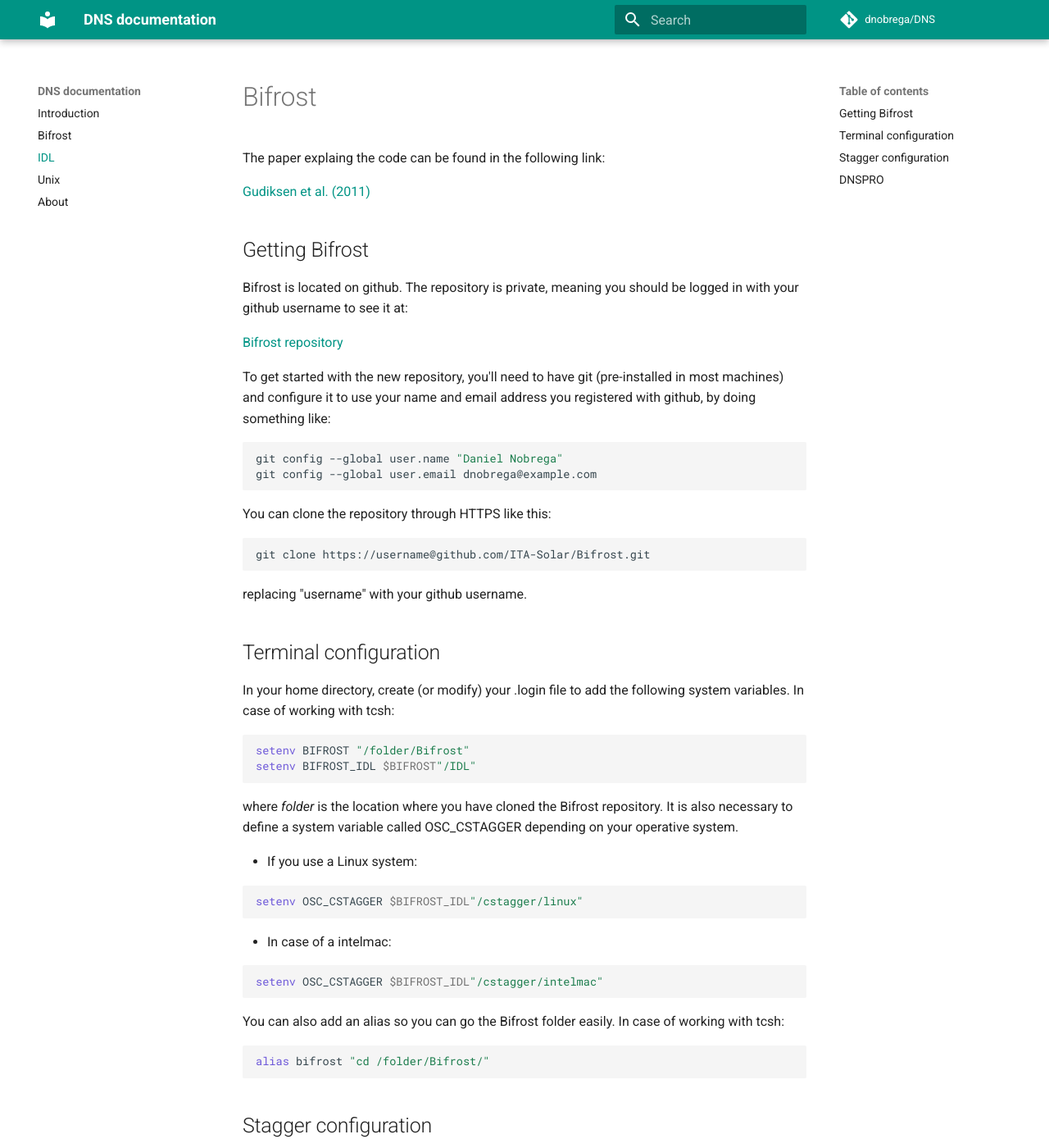
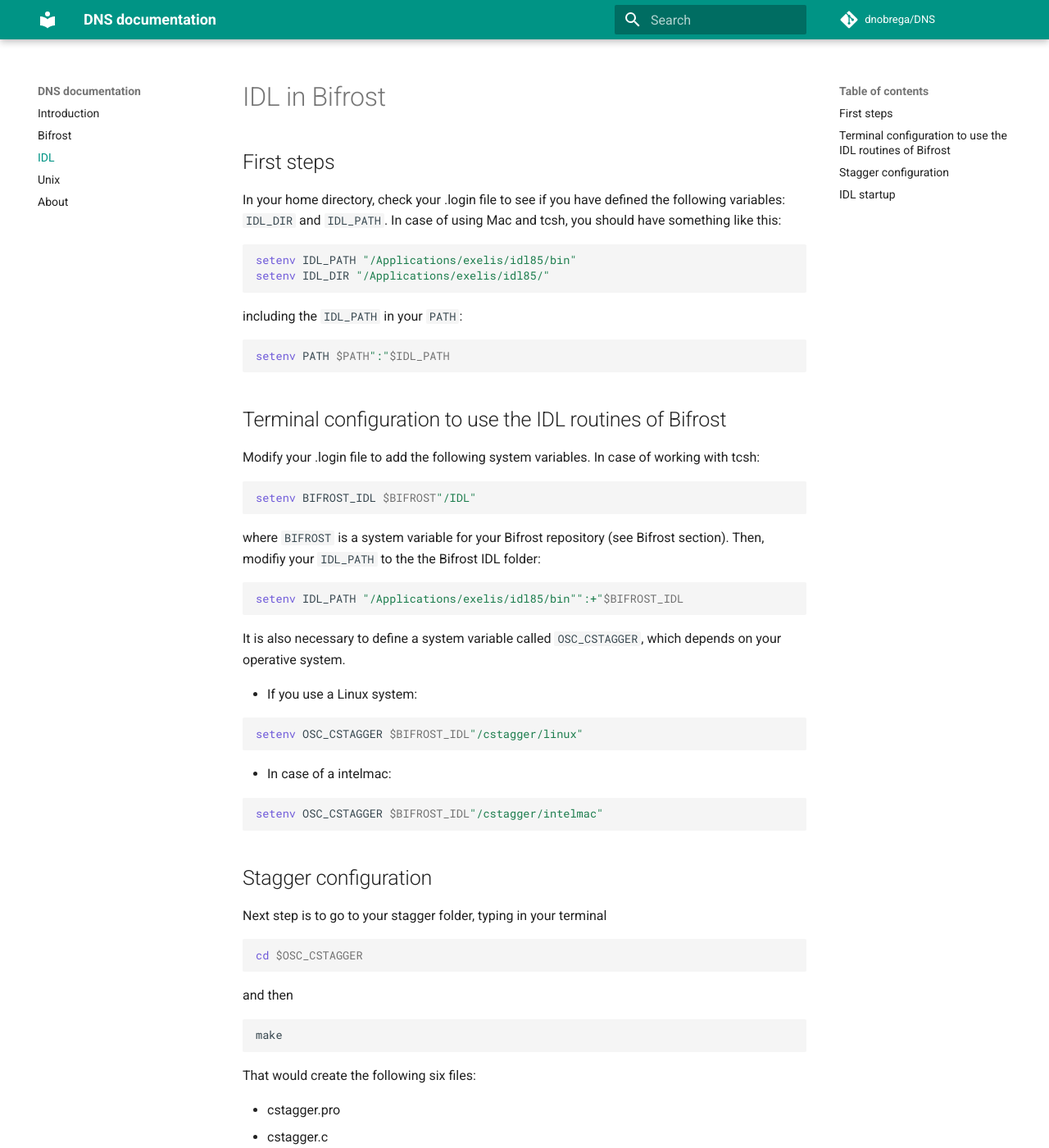
Before and after one commit to dnobrega/DNS, an MkDocs documentation site: the page built from docs/idl.md, in a window 1280 px wide and 1400 px high. Shown: the whole window at 82% size. Built offline with MkDocs 1.6.1 and Material for MkDocs 9.7.7, drawn with Linux system fonts in a browser that asks for light colours; comment, search, counter and statistics services are not loaded; some of the changed text lies outside the part shown.

Commit message:
Update idl.md

````diff
--- a/docs/idl.md
+++ b/docs/idl.md
@@ -1,45 +1,39 @@
-# Bifrost
+# IDL in Bifrost
 
-The paper explaing the code can be found in the following link:
+## First steps
 
-[Gudiksen et al. (2011)](https://www.aanda.org/articles/aa/pdf/2011/07/aa16520-11.pdf)
+In your home directory, check your .login file to see if you have defined the
+following variables: ```IDL_DIR``` and  ```IDL_PATH```.
+In case of using Mac and tcsh, you should have something like this:
 
-## Getting Bifrost
-
-Bifrost is located on github. The repository is private, meaning you
-should be logged in with your github username to see it at:
-
-[Bifrost repository](https://github.com/ITA-Solar/Bifrost)
-
-To get started with the new repository, you'll need to have git
-(pre-installed in most machines) and configure it to use your name and
-email address you registered with github, by doing something like:
-
-``` tcsh
-git config --global user.name "Daniel Nobrega"
-git config --global user.email dnobrega@example.com
+``` csh
+setenv IDL_PATH "/Applications/exelis/idl85/bin"
+setenv IDL_DIR "/Applications/exelis/idl85/"
 ```
 
-You can clone the repository through HTTPS like this:
+including the ```IDL_PATH``` in your ```PATH```:
 
-```tcsh
-git clone https://username@github.com/ITA-Solar/Bifrost.git
+``` csh
+setenv PATH $PATH":"$IDL_PATH
 ```
 
-replacing "username" with your github username.
+## Terminal configuration to use the IDL routines of Bifrost
 
-## Terminal configuration
-
-In your home directory, create (or modify) your .login file to add the following system variables.
+Modify your .login file to add the following system variables.
 In case of working with tcsh:
 
 ``` csh
-setenv BIFROST "/folder/Bifrost"
 setenv BIFROST_IDL $BIFROST"/IDL"
 ```
-where _folder_ is the location where you have cloned the Bifrost repository.
-It is also necessary to define a system variable called OSC_CSTAGGER
-depending on your operative system.
+where ```BIFROST``` is a system variable for your Bifrost repository (see Bifrost section).
+Then, modifiy your ```IDL_PATH``` to the the Bifrost IDL folder:
+
+``` csh
+setenv IDL_PATH "/Applications/exelis/idl85/bin"":+"$BIFROST_IDL
+```
+
+It is also necessary to define a system variable called ```OSC_CSTAGGER```, which
+depends on your operative system.
 
 - If you use a Linux system:
 ``` tcsh
@@ -48,13 +42,6 @@ setenv OSC_CSTAGGER $BIFROST_IDL"/cstagger/linux"
 - In case of a intelmac:
 ``` tcsh
 setenv OSC_CSTAGGER $BIFROST_IDL"/cstagger/intelmac"
-```
-
-You can also add an alias so you can go the Bifrost folder easily.
-In case	of working with	tcsh:
-
-``` tcsh
-alias bifrost "cd /folder/Bifrost/"
 ```
 
 ## Stagger configuration
@@ -80,9 +67,41 @@ That would create the following six files:
 * inverse.o
 * cstagger.so
 
-which are necessary for stagger operations
+which are necessary for stagger operations.
 
-## DNSPRO
+## IDL startup
 
-IDL routines are located on
-[dnspro](https://github.com/dnobrega/)
+After all this steps, create a IDL startup file.
+This file is going to be executed automatically each time IDL
+is started. For example, you can create it in your
+IDLWorkspace and then add a similar line in your .login file
+(in case of using tcsh) with the location:
+
+``` csh
+setenv IDL_STARTUP "/Users/yourname/IDLWorkspace85/startup.pro"
+```
+Edit the startup.pro file to add the following line
+
+``` idl
+.r $OSC_CSTAGGER/cstagger
+```
+whici will compile the Stagger routines each time you execute
+IDL. With all the information above, you should be able
+to use the IDL routines of Bifrost without any problem.
+
+I also have the following useful lines in startup.pro
+
+``` IDL
+br_select_idlparam, idlparam
+d=obj_new('br_data', idlparam)
+br_getsnapind, idlparam, snaps
+PRINT, '%%%%%%%%%%%%%%%%%%%%%%%%%%%%%%%%%%%%%%%%%%%%%%%%%%%%%%'
+PRINT, ' Project : ', idlparam, '  ', strtrim(string(min(snaps)),2), '-',strtrim(string(max(snaps)),2)
+PRINT, '%%%%%%%%%%%%%%%%%%%%%%%%%%%%%%%%%%%%%%%%%%%%%%%%%%%%%%'
+PRINT, '
+```
+
+so everytime I run IDL within a folder containing a numerical experiment carried out with
+Bifrost, I get the object to load Bifrost variables (```d```), the name of the simulation
+(```idlparam```) and all the snapshots I have in that folder (```snaps```). Then I print
+on the screen some of that information.
````
